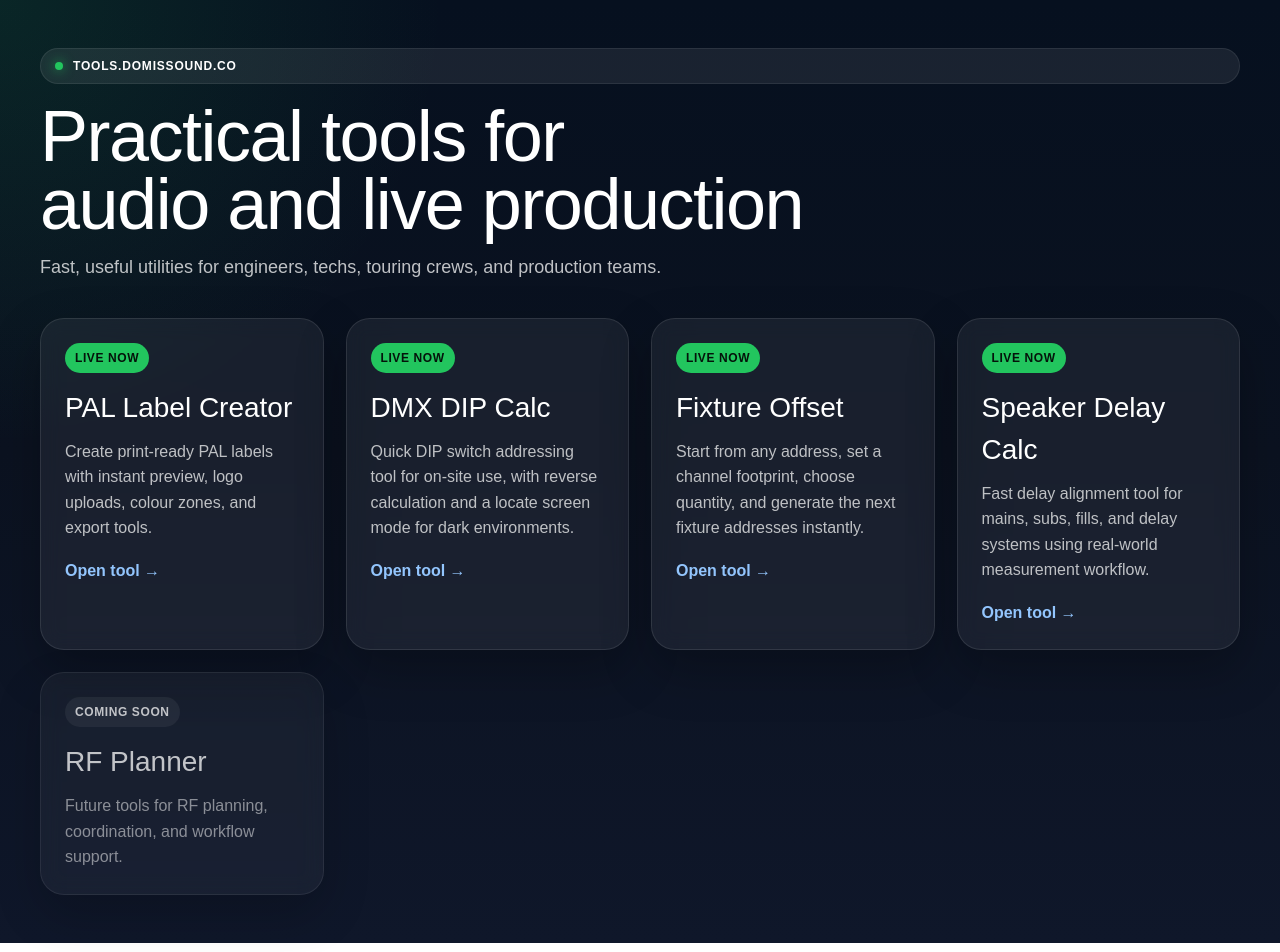
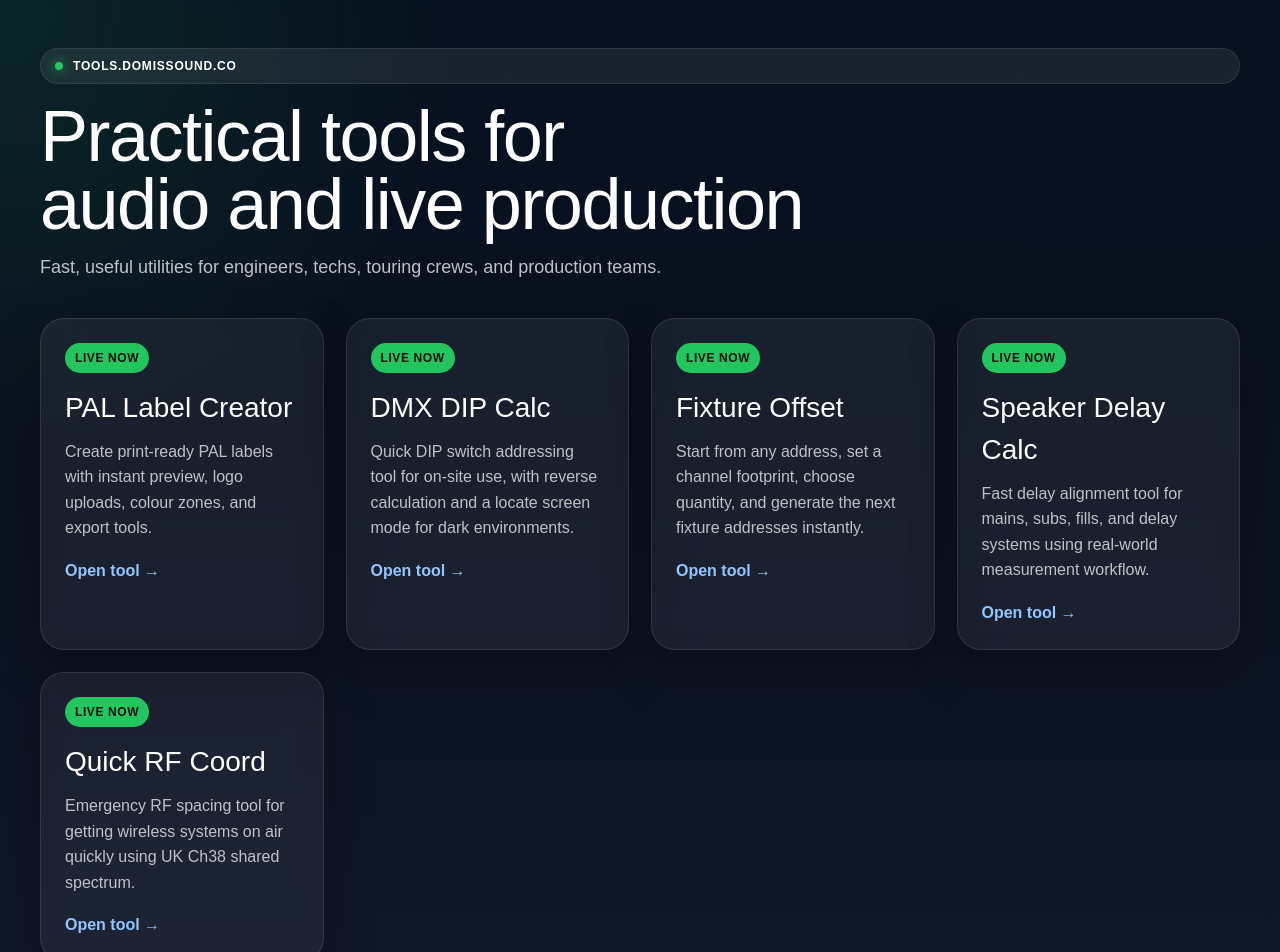
Before and after one commit to domissoundco/domissound-tools, a Next.js app: page / in a window 1280 px wide. Shown: the top 952 px of the page. Built offline with nearby package versions, Linux system fonts and the light colour scheme.

Commit message:
Updated homepage

```diff
--- a/app/page.tsx
+++ b/app/page.tsx
@@ -198,22 +198,27 @@ export default function Home() {
             </div>
             </a>
 
-          <div
-            style={{
-              ...cardStyle,
-              opacity: 0.75,
-            }}
-          >
-            <div style={comingSoonPillStyle}>Coming soon</div>
+          <a href="/tools/quick-rf-coord" style={cardStyle}>
+            <div style={livePillStyle}>Live now</div>
 
             <h2 style={{ margin: "0 0 10px 0", fontSize: 28 }}>
-              RF Planner
+              Quick RF Coord
             </h2>
 
-            <p style={{ margin: 0, color: "rgba(255,255,255,0.68)", lineHeight: 1.6 }}>
-              Future tools for RF planning, coordination, and workflow support.
+            <p
+              style={{
+                margin: "0 0 18px 0",
+                color: "rgba(255,255,255,0.72)",
+                lineHeight: 1.6,
+              }}
+            >
+              Emergency RF spacing tool for getting wireless systems on air quickly using UK Ch38 shared spectrum.
             </p>
-          </div>
+
+            <div style={{ fontWeight: 700, color: "#93c5fd" }}>
+              Open tool →
+            </div>
+          </a>
         </div>
       </div>
     </div>
```
